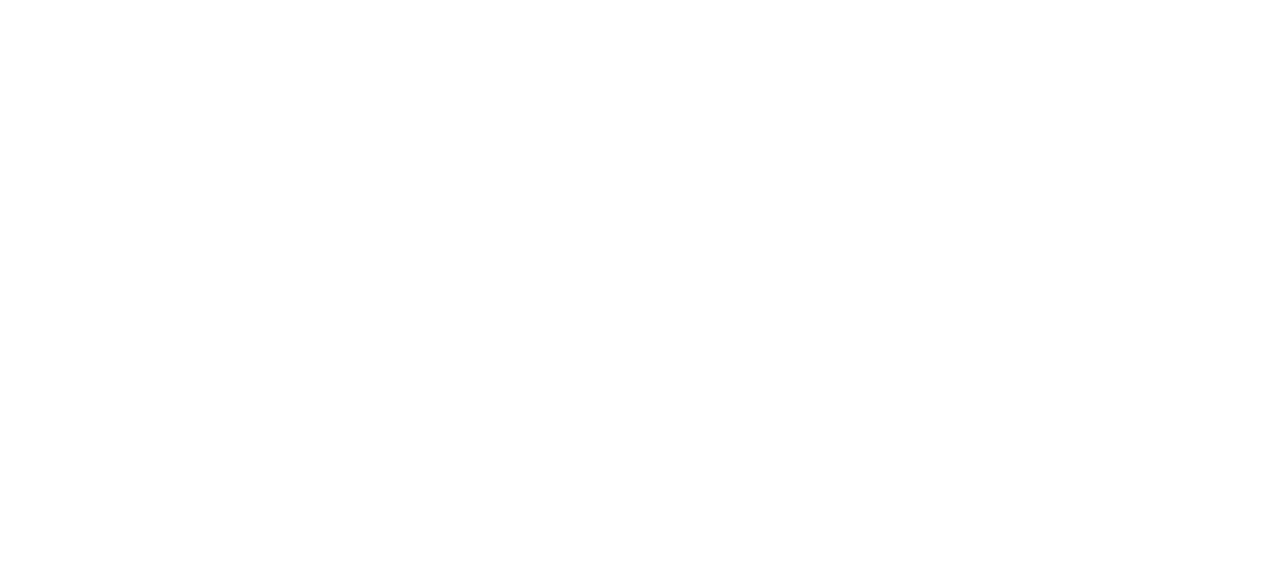
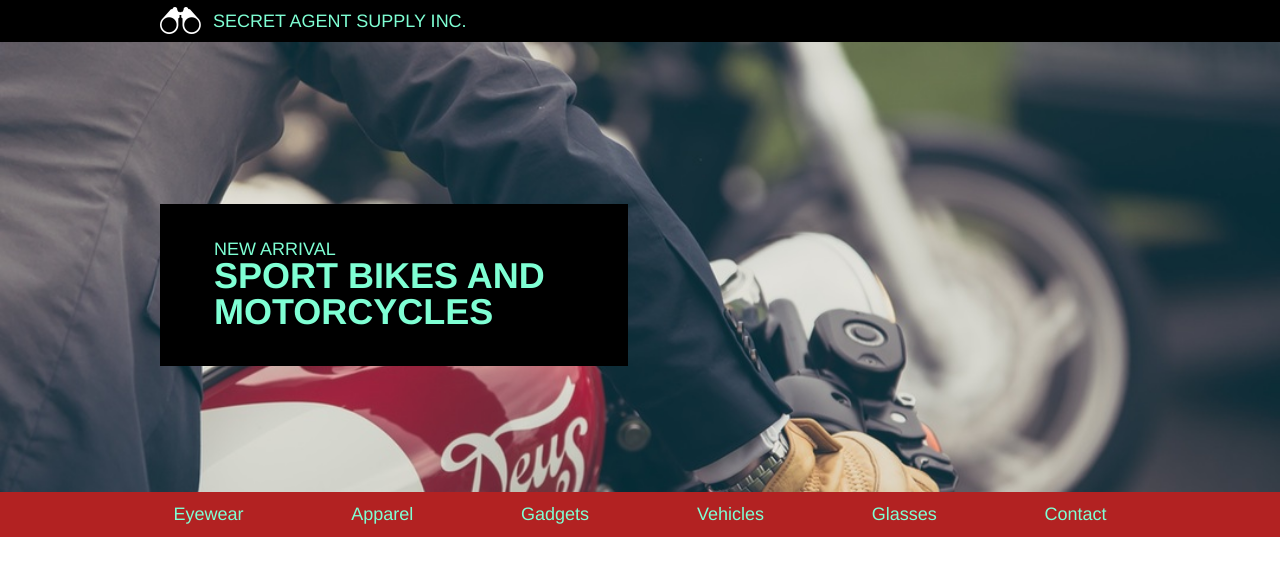
Before and after one commit to lisajay/SecretAgentSupply, a plain HTML site: page index.html in a window 1280 px wide. Drawn offline with Linux system fonts and the light colour scheme.

Commit message:
header section done

```diff
--- a/index.html
+++ b/index.html
@@ -7,6 +7,34 @@
     <link href="./resources/css/style.css" type="text/css" rel="stylesheet">
   </head>
   <body>
+    <header>
+      <div class="container logo">
+        <img src="./resources/images/logo.png">
+        <h4>SECRET AGENT SUPPLY INC.</h4>
+      </div>
+    </header>
+
+    <div class="main">
+      <div class="banner">
+        <div class="container">
+          <div class="banner-box">
+            <span>NEW ARRIVAL</span>
+            <h1>SPORT BIKES AND MOTORCYCLES</h1>
+          </div>
+        </div>
+      </div>
+
+      <div class="nav-bar">
+        <div class="container nav">
+          <span>Eyewear</span>
+          <span>Apparel</span>
+          <span>Gadgets</span>
+          <span>Vehicles</span>
+          <span>Glasses</span>
+          <span>Contact</span>
+        </div>
+      </div>
+    </div>
 
   </body>
 </html>
--- a/resources/css/style.css
+++ b/resources/css/style.css
@@ -0,0 +1,72 @@
+/* universal styles */
+
+html {
+  font-family: Helvetica, sans-serif;
+  font-size: 18px;
+  color: AquaMarine;
+}
+
+.container {
+  display: flex;
+  width: 960px;
+  margin: 0 auto;
+}
+
+h1 {
+  font-size: 2rem;
+  font-weight: bold;
+}
+
+/* other styles */
+
+header {
+  background-color: black;
+  display: flex;
+  align-items: center;
+}
+
+.logo {
+  display: flex;
+  align-items: center;
+}
+
+header img {
+  height: 1.5rem;
+}
+
+header h4 {
+  padding: 0.66rem;
+}
+
+
+.banner {
+  background-image: url("../images/moto.jpeg");
+  background-size: cover;
+  height: 25rem;
+}
+
+.banner-box {
+  background-color: black;
+  width: 20rem;
+  padding: 2rem 3rem;
+  margin-top: 9rem;
+}
+
+.banner-box h1 {
+
+}
+
+.nav-bar {
+  background-color: firebrick;
+  display: flex;
+  width: 100%;
+}
+
+.nav {
+  display:flex;
+  justify-content: space-between;
+}
+
+.nav span {
+  margin: 0.75rem;
+}
```
